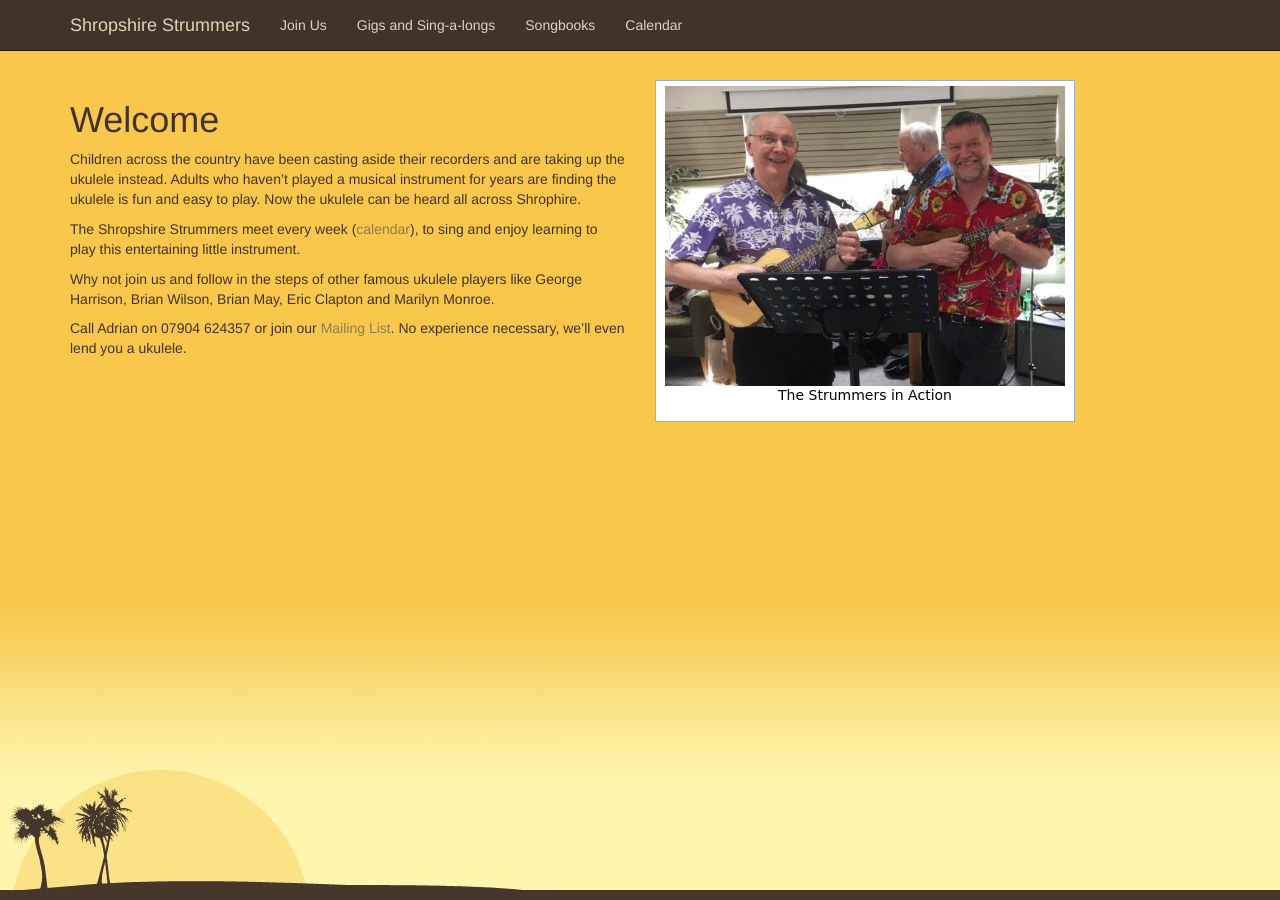
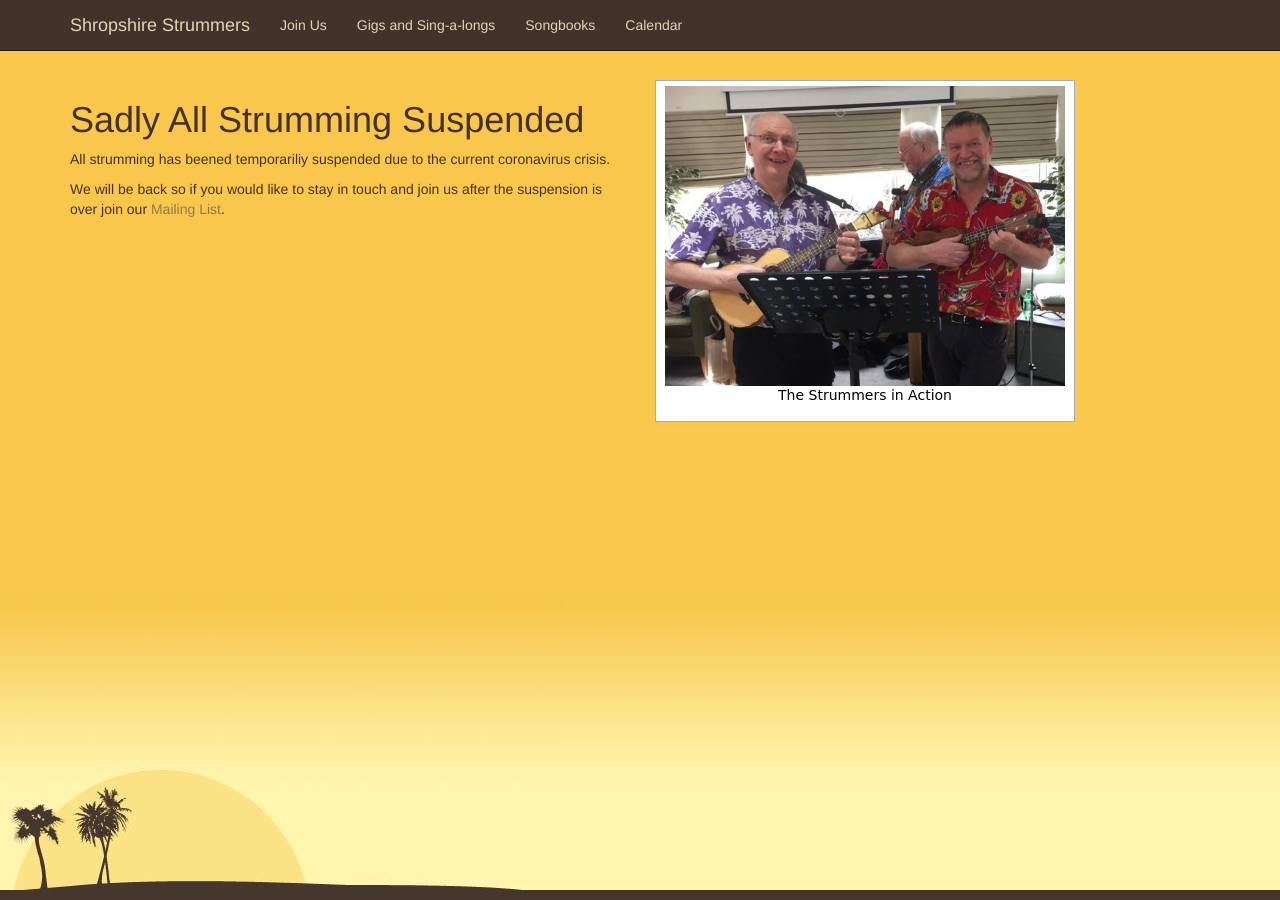
Before and after one commit to joejcollins/ShropshireStrummers, a Jekyll site: the page built from index.md, in a window 1280 px wide. Built offline with Jekyll 4.4.1, drawn with Linux system fonts in a browser that asks for light colours.

Commit message:
Coronacrisis update.

```diff
--- a/index.md
+++ b/index.md
@@ -1,9 +1,14 @@
 ---
 layout: default
-title: Welcome
+title: Sadly All Strumming Suspended
 image: ade_and_tony.jpg
 caption: The Strummers in Action
 ---
+All strumming has beened temporariliy suspended due to the current coronavirus crisis.
+
+We will be back so if you would like to stay in touch and join us after the suspension is over join our [Mailing List](https://groups.google.com/forum/#!forum/shropshirestrummers).
+
+<!--
 Children across the country have been casting aside their recorders and are taking up the ukulele instead.  Adults who haven’t played a musical instrument for years are finding the ukulele is fun and easy to play.  Now the ukulele can be heard all across Shrophire.
 
 The Shropshire Strummers meet every week ([calendar](/calendar)), to sing and enjoy learning to play this entertaining little instrument.
@@ -11,3 +16,4 @@ The Shropshire Strummers meet every week ([calendar](/calendar)), to sing and en
 Why not join us and follow in the steps of other famous ukulele players like George Harrison, Brian Wilson, Brian May, Eric Clapton and Marilyn Monroe.
 
 Call Adrian on 07904 624357 or join our [Mailing List](https://groups.google.com/forum/#!forum/shropshirestrummers).  No experience necessary, we'll even lend you a ukulele.
+-->
```
